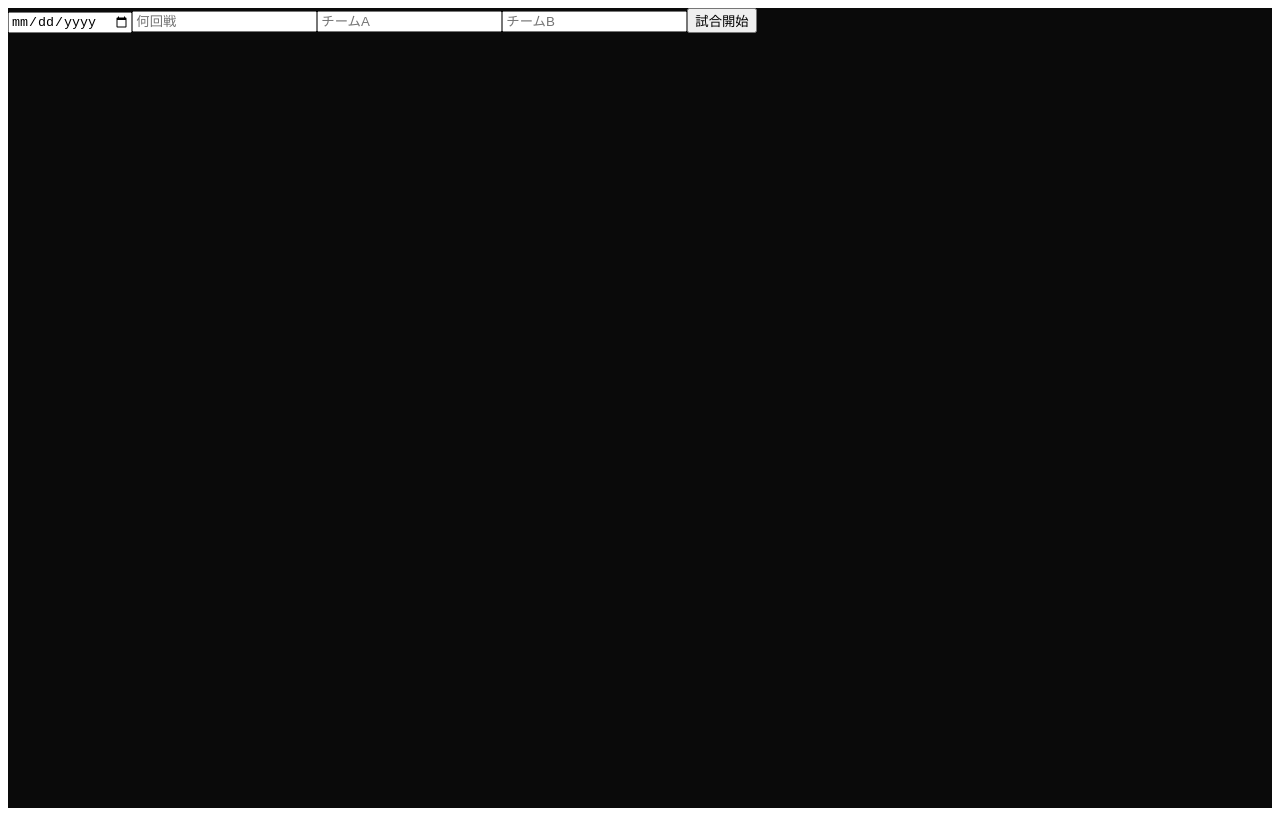
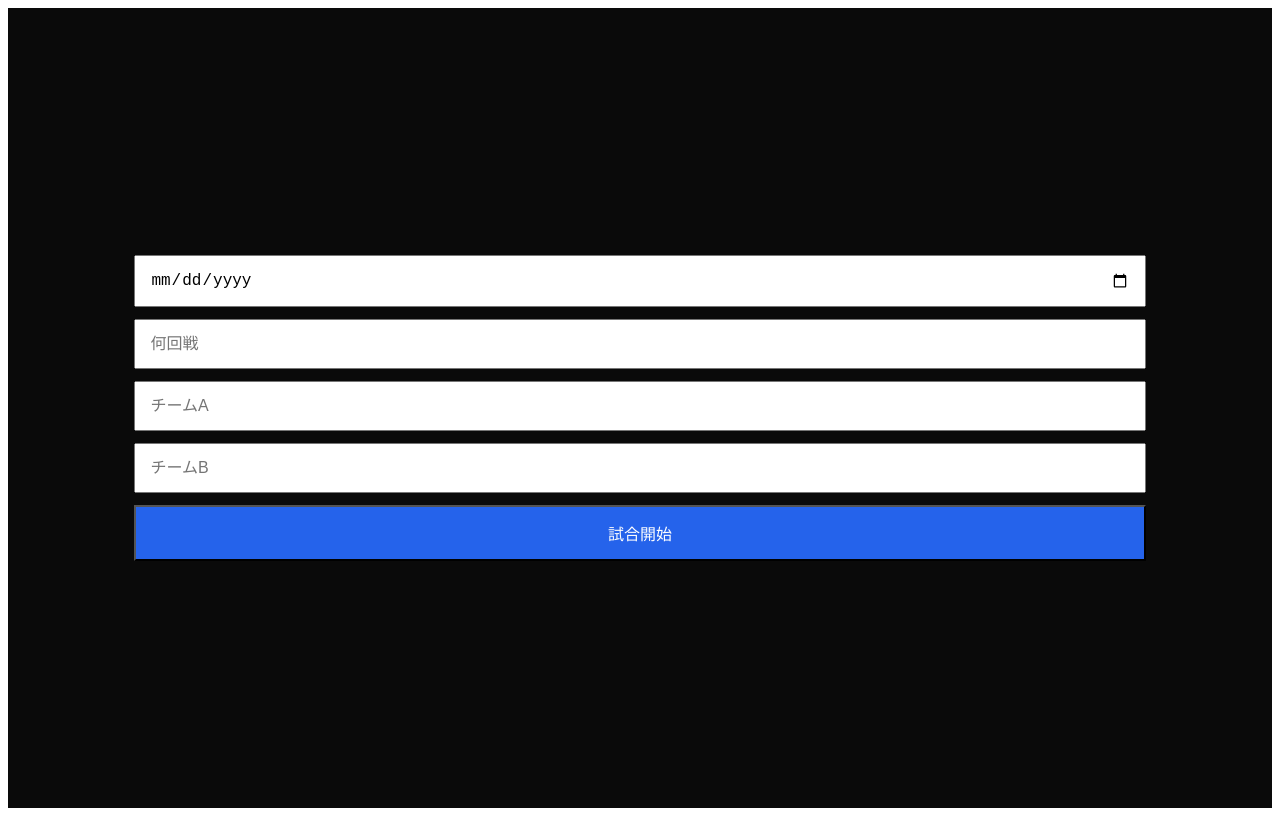
Before and after one commit to hakkinen9301/handball-score-new, a React (Create React App) app: page / in a window 1280 px wide. Built offline with nearby package versions, Linux system fonts and the light colour scheme.

Commit message:
Refactor history management and UI interactions

```diff
--- a/src/App.js
+++ b/src/App.js
@@ -8,7 +8,6 @@ export default function App() {
   const [history, setHistory] = useState([]);
 
   const bottomRef = useRef(null);
-  const captureRef = useRef(null); // ★画像範囲
 
   useEffect(() => {
     bottomRef.current?.scrollIntoView({ behavior: "auto" });
@@ -70,51 +69,45 @@ export default function App() {
 
   const undo = () => setEvents(prev => prev.slice(0, -1));
 
-  // 履歴保存（上書き）
+  // ★履歴保存（上書き）
   const save = () => {
     const key = `${info.date}_${info.round}_${info.home}_${info.away}`;
+
     const newHistory = [
       { key, info, events },
       ...history.filter(h => h.key !== key)
     ];
+
     setHistory(newHistory);
     localStorage.setItem("match_history", JSON.stringify(newHistory));
-    alert("保存しました");
+    alert("履歴に保存しました");
   };
 
+  // ★履歴削除（追加）
   const deleteHistory = (key) => {
     const newHistory = history.filter(h => h.key !== key);
     setHistory(newHistory);
     localStorage.setItem("match_history", JSON.stringify(newHistory));
   };
 
+  // ★履歴ロード修正（追加）
   const loadMatch = (match) => {
     setInfo(match.info);
     setEvents(match.events);
+    setStarted(true);
+
+    localStorage.setItem("current_match", JSON.stringify(match));
+  };
+
+  // ★新規開始（追加）
+  const startMatch = () => {
+    localStorage.removeItem("current_match");
+    setEvents([]);
     setStarted(true);
   };
 
   const resetToForm = () => setStarted(false);
 
-  // ★画像保存（完全版）
-  const saveImage = async () => {
-    if (!window.html2canvas) {
-      alert("html2canvas未読込");
-      return;
-    }
-
-    const canvas = await window.html2canvas(captureRef.current, {
-      backgroundColor: "#000",
-      scale: 2,
-    });
-
-    const link = document.createElement("a");
-    link.download = "score.png";
-    link.href = canvas.toDataURL();
-    link.click();
-  };
-
-  // 得点集計
   const goalStats = events.reduce((acc, e) => {
     if (e.type === "goal") {
       const key = `${e.team}-${e.number}`;
@@ -148,7 +141,7 @@ export default function App() {
               onChange={(e)=>setInfo({...info,home:e.target.value})}/>
             <input placeholder="チームB" style={styles.bigInput}
               onChange={(e)=>setInfo({...info,away:e.target.value})}/>
-            <button style={styles.startBtn} onClick={()=>setStarted(true)}>試合開始</button>
+            <button style={styles.startBtn} onClick={startMatch}>試合開始</button>
 
             {history.map((h,i)=>(
               <div key={i}>
@@ -164,16 +157,17 @@ export default function App() {
 
       {started && (
         <>
-          {/* ★ここが画像範囲 */}
-          <div ref={captureRef}>
           <div style={styles.header}>
             <div>{info.date} {info.round}</div>
             <div>{info.home} vs {info.away}</div>
 
             <div style={styles.scoreRow}>
-                前半 {calcScore("前半")}
-                後半 {calcScore("後半")}
-                終了 {calcScore("total")}
+              <button onClick={()=>addSection("前半")}>前半</button>
+              <span>{calcScore("前半")}</span>
+              <button onClick={()=>addSection("後半")}>後半</button>
+              <span>{calcScore("後半")}</span>
+              <button onClick={()=>addSection("試合終了")}>終了</button>
+              <span>{calcScore("total")}</span>
             </div>
           </div>
 
@@ -209,7 +203,8 @@ export default function App() {
             <div ref={bottomRef}/>
           </div>
 
-            {/* ★背番号得点（復活＆画像に含まれる） */}
+          {/* ★ここ（元のまま） */}
+          <div style={styles.bottom}>
             <div style={styles.stats}>
               {[0,1].map(r=>(
                 <div key={r} style={styles.statRow}>
@@ -226,10 +221,7 @@ export default function App() {
                 </div>
               ))}
             </div>
-          </div>
 
-          {/* 下部UI（画像に含まれない） */}
-          <div style={styles.bottom}>
             <div style={styles.btnRow}>
               <button style={styles.blue} onClick={()=>setMode("blue-goal")}>青G</button>
               <button style={styles.blueSub} onClick={()=>setMode("blue-miss")}>青M</button>
@@ -255,9 +247,8 @@ export default function App() {
 
             <div style={styles.actions}>
               <button onClick={undo}>戻る</button>
-              <button onClick={save}>履歴保存</button>
+              <button onClick={save}>保存</button>
               <button onClick={resetToForm}>入力に戻る</button>
-              <button onClick={saveImage}>画像保存</button>
             </div>
           </div>
         </>
@@ -267,25 +258,70 @@ export default function App() {
 }
 
 const styles = {
-  container:{background:"#0a0a0a",color:"#fff",height:"100vh",display:"flex",flexDirection:"column"},
-  header:{position:"sticky",top:0,background:"#000",textAlign:"center"},
+  container:{
+    background:"#0a0a0a",
+    color:"#fff",
+    height:"100vh",
+    display:"flex",
+    flexDirection:"column",
+    fontFamily:"system-ui, -apple-system, sans-serif"
+  },
+
+  header:{position:"sticky",top:0,background:"#000",textAlign:"center",padding:8},
+
   scoreRow:{display:"flex",justifyContent:"center",gap:6,fontSize:12},
-  timeline:{flex:1,overflowY:"auto"},
+
+  timeline:{flex:1,overflowY:"auto",padding:8},
+
   row:{
     display:"grid",
-    gridTemplateColumns:"40px 90px 70px 90px 40px",
+    gridTemplateColumns:"40px 90px 60px 90px 40px",
+    alignItems:"center",
+    height:22,
     whiteSpace:"nowrap"
   },
+
   c1:{textAlign:"center",color:"#60a5fa"},
   c2:{textAlign:"right",color:"#60a5fa"},
-  c3:{textAlign:"center"},
+  c3:{textAlign:"center",fontWeight:"bold"},
   c4:{textAlign:"left",color:"#f87171"},
   c5:{textAlign:"center",color:"#f87171"},
-  section:{textAlign:"center"},
-  stats:{padding:8},
-  statRow:{display:"grid",gridTemplateColumns:"repeat(8,1fr)",textAlign:"center"},
-  bottom:{background:"#000"},
-  btnRow:{display:"grid",gridTemplateColumns:"repeat(4,1fr)"},
-  grid:{display:"grid",gridTemplateColumns:"repeat(5,1fr)"},
-  num:{padding:12}
+
+  section:{textAlign:"center",margin:"6px 0",color:"#aaa"},
+
+  bottom:{position:"sticky",bottom:0,background:"#000",padding:6},
+
+  stats:{marginBottom:4},
+  statRow:{display:"grid",gridTemplateColumns:"repeat(8,1fr)",fontSize:12,textAlign:"center"},
+
+  btnRow:{display:"grid",gridTemplateColumns:"repeat(4,1fr)",gap:4,marginBottom:4},
+
+  grid:{display:"grid",gridTemplateColumns:"repeat(5,1fr)",gap:4},
+
+  num:{padding:12,fontSize:16,background:"#222",color:"#fff"},
+
+  blue:{background:"#2563eb",color:"#fff",padding:10},
+  blueSub:{background:"#3b82f6",color:"#fff",padding:10},
+  red:{background:"#dc2626",color:"#fff",padding:10},
+  redSub:{background:"#ef4444",color:"#fff",padding:10},
+
+  actions:{display:"flex",justifyContent:"space-around",marginTop:4},
+
+  startWrap:{
+    height:"100%",
+    display:"flex",
+    justifyContent:"center",
+    alignItems:"center"
+  },
+
+  startBox:{
+    display:"flex",
+    flexDirection:"column",
+    gap:12,
+    width:"80%"
+  },
+
+  bigInput:{padding:14,fontSize:16},
+
+  startBtn:{padding:14,fontSize:16,background:"#2563eb",color:"#fff"}
 };
```
Lines whose indentation alone changed are shown as unchanged.
